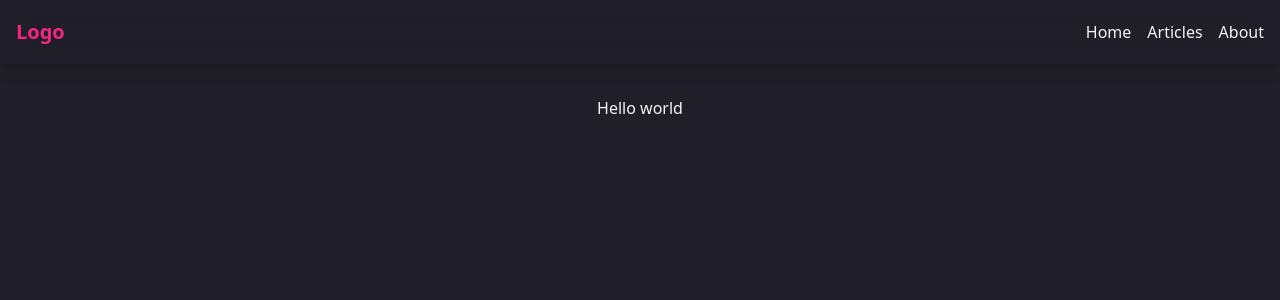
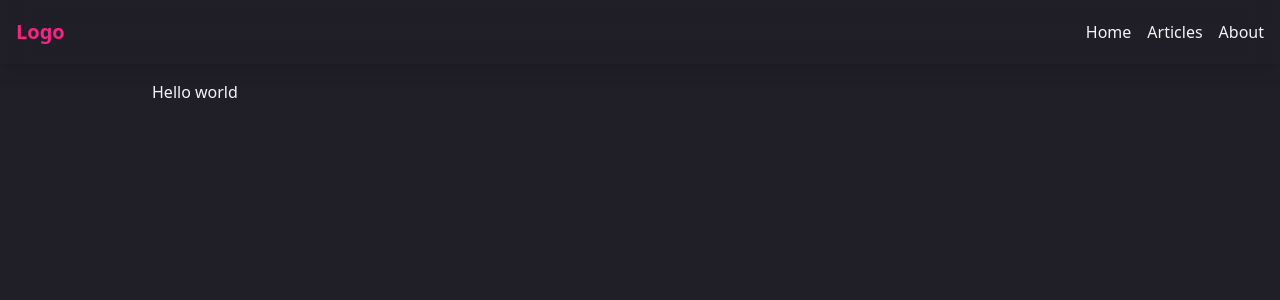
Before and after one commit to NtBat/blog-nextjs, a Next.js app: page / in a window 1280 px wide. Shown: the top 300 px of the page. Built offline with nearby package versions, Linux system fonts and the light colour scheme.

Commit message:
feat(layout wrapper component): layout wrapper

```diff
--- a/src/app/layout.tsx
+++ b/src/app/layout.tsx
@@ -2,6 +2,7 @@ import { headerConfig } from '@/config';
 
 import { Header } from '@/components/Header';
 import '@/styles/globals.css';
+import { Layout } from '@/components/Layout';
 
 export const metadata = {
   title: 'Create Next App',
@@ -17,7 +18,9 @@ export default function RootLayout({
     <html lang="en">
       <body className="bg-primary text-gray-100">
         <Header items={headerConfig} />
-        {children}
+        <Layout>
+          <main className="pt-20">{children}</main>
+        </Layout>
       </body>
     </html>
   );
--- a/src/app/page.tsx
+++ b/src/app/page.tsx
@@ -1,7 +1,3 @@
 export default function Home() {
-  return (
-    <main className="flex min-h-screen flex-col items-center justify-between p-24">
-      <h2>Hello world</h2>
-    </main>
-  );
+  return <h2>Hello world</h2>;
 }
--- /dev/null
+++ b/src/components/Layout/Layout.tsx
@@ -0,0 +1,9 @@
+import * as S from './styles';
+
+type LayoutProps = {
+  children: React.ReactNode;
+};
+
+export const Layout = ({ children }: LayoutProps) => {
+  return <S.Container>{children}</S.Container>;
+};
--- /dev/null
+++ b/src/components/Layout/index.ts
@@ -0,0 +1 @@
+export { Layout } from './Layout';
--- /dev/null
+++ b/src/components/Layout/styles.ts
@@ -0,0 +1,9 @@
+import tw from 'tailwind-styled-components';
+
+export const Container = tw.div`
+  mx-auto
+  w-full
+  max-w-4xl
+  px-6
+  lg:max-w-5xl
+`;
```
